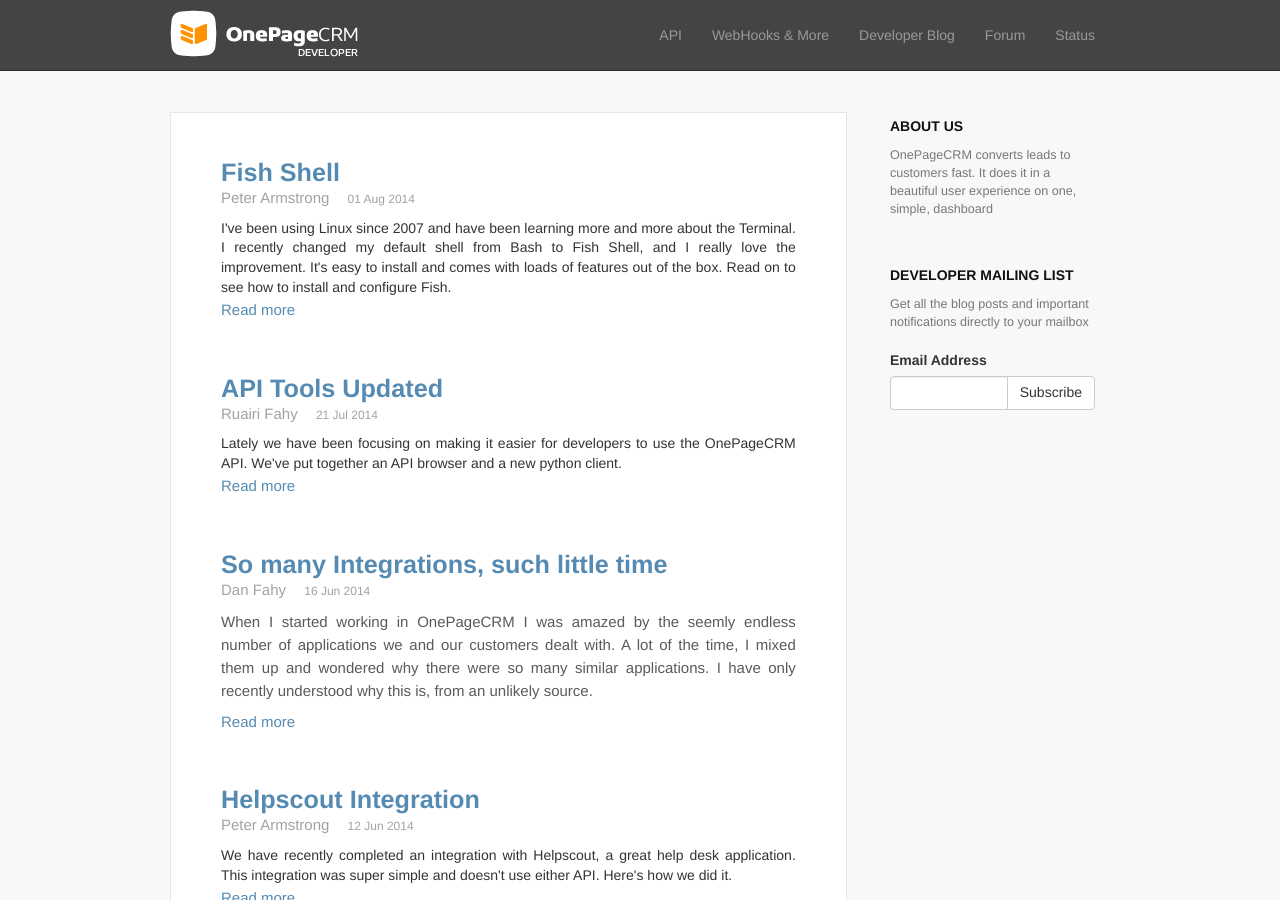
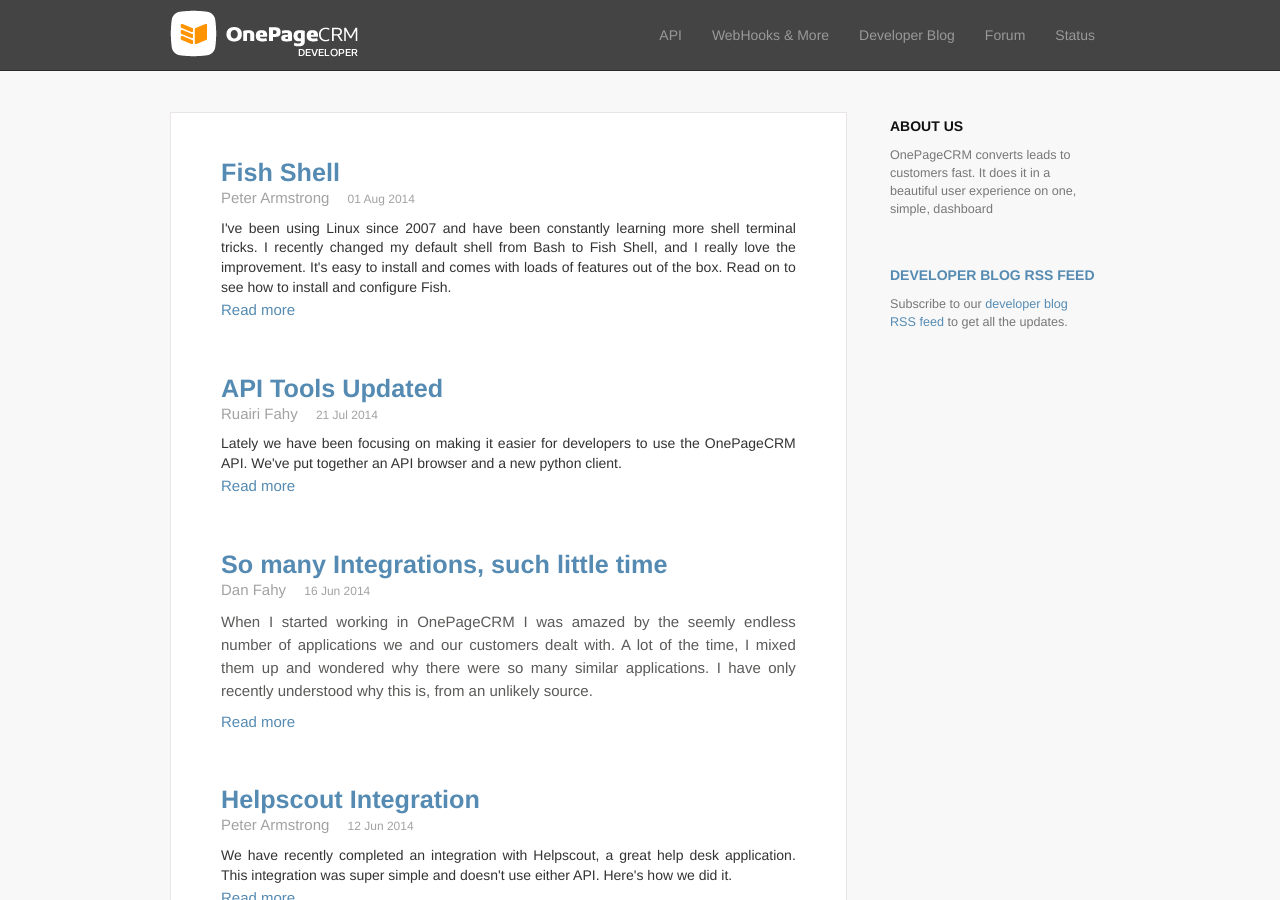
Before and after one commit to OnePageCRM/OnePageCRM.github.io, a Jekyll site: the page built from blog/index.html, in a window 1280 px wide and 900 px high. Built offline with Jekyll 4.4.1, drawn with Linux system fonts in a browser that asks for light colours; nearby versions of some CDN libraries; Markdown is read by kramdown in place of the engine named in the settings.

```diff
--- a/_layouts/blog.html
+++ b/_layouts/blog.html
@@ -17,8 +17,10 @@
   </div>
 
   <div class="block">
+  <h3> <a href="/blog/rssfeed.xml">Developer Blog RSS feed</a> </h3>
+  <p> Subscribe to our <a href="/blog/rssfeed.xml">developer blog RSS feed</a> to get all the updates. </p>
     <!-- Begin MailChimp Signup Form -->
-    <div id="mc_embed_signup">
+    <!-- <div id="mc_embed_signup">
       <form action="http://onepagecrm.us2.list-manage.com/subscribe/post?u=d4aa8b2905916701a44961012&amp;id=cd6a0beac9" method="post" id="mc-embedded-subscribe-form" name="mc-embedded-subscribe-form" class="validate" target="_blank" novalidate>
         <h3>Developer Mailing List</h3>
         <p>Get all the blog posts and important notifications directly to your mailbox</p>
@@ -33,13 +35,14 @@
           <div id="mce-responses" class="clear">
             <div class="response" id="mce-error-response" style="display:none"></div>
             <div class="response" id="mce-success-response" style="display:none"></div>
-          </div>    <!-- real people should not fill this in and expect good things - do not remove this or risk form bot signups-->
+          </div>
           <div style="position: absolute; left: -5000px;"><input type="text" name="b_d4aa8b2905916701a44961012_cd6a0beac9" value=""></div>
 
         </div>
       </form>
-    </div>
+    </div> -->
     <!--End mc_embed_signup-->
+
   </div>
 
 </div>
--- a/_posts/2014-07-16-fish-shell.md
+++ b/_posts/2014-07-16-fish-shell.md
@@ -5,7 +5,7 @@
 category: blog
 author: peter
 date: 2014-08-01 13:24:22
-excerpt: I've been using Linux since 2007 and have been learning more and more about the Terminal. I recently changed my default shell from Bash to Fish Shell, and I really love the improvement. It's easy to install and comes with loads of features out of the box. Read on to see how to install and configure Fish.
+excerpt: I've been using Linux since 2007 and have been constantly learning more shell terminal tricks. I recently changed my default shell from Bash to Fish Shell, and I really love the improvement. It's easy to install and comes with loads of features out of the box. Read on to see how to install and configure Fish.
 ---
 
 I've been using Linux since 2007 and since then I've gradually been learning more and more about Linux's killer app, the Terminal. As my career is developing I find I spend more and more time in the shell and I'm constantly finding quicker and easier ways to do common things using the command line.
```
